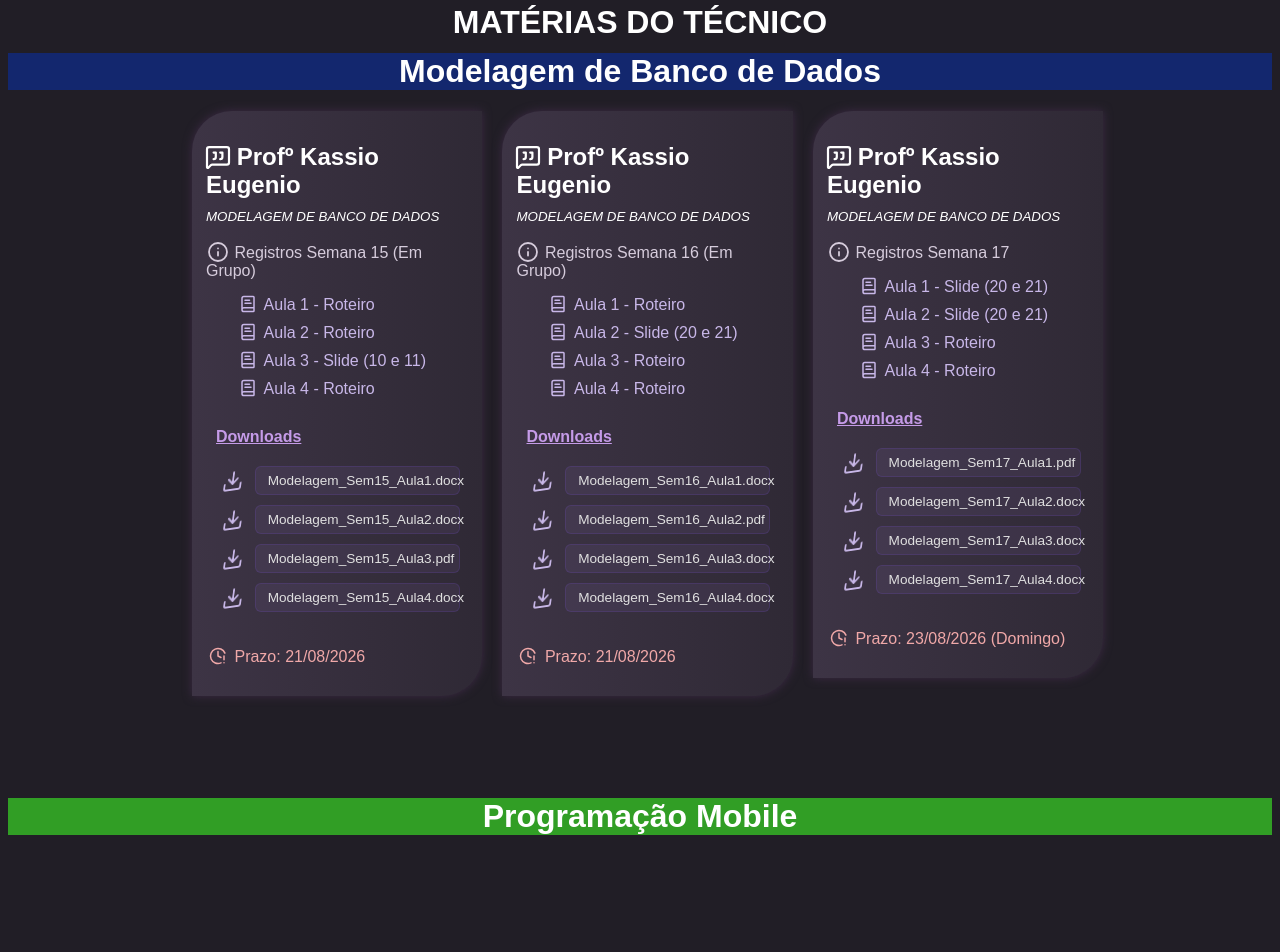
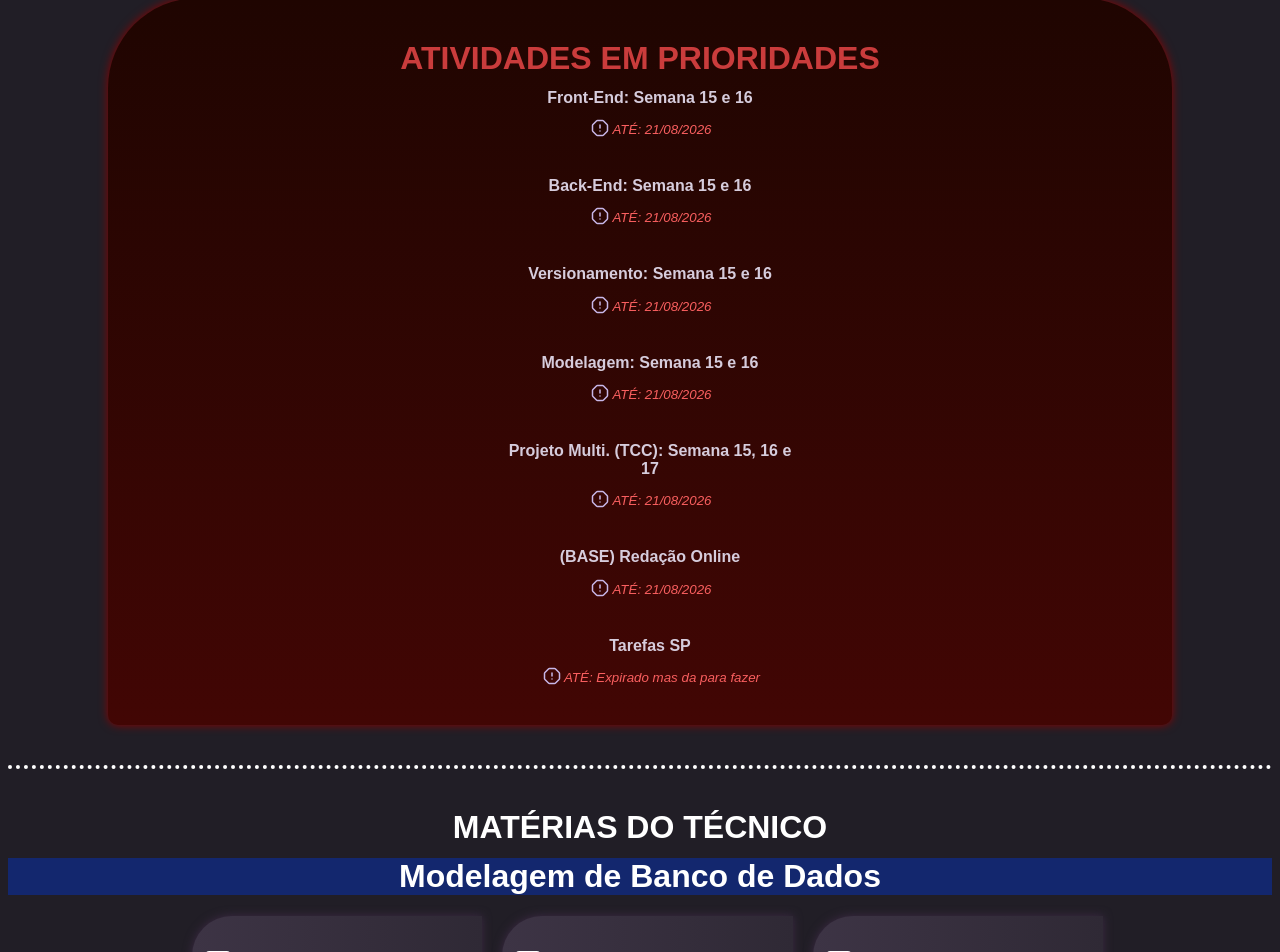
Before and after one commit to danielcanunciato/mural-3ds, a React (Vite) app: page / in a window 1280 px wide. Shown: the part 476-1428 px from the top of the page. Built offline with nearby package versions, Linux system fonts and the light colour scheme.

Commit message:
prioridades e outras atividades

```diff
--- a/src/App.css
+++ b/src/App.css
@@ -98,6 +98,48 @@ body {
   border-bottom: 4px dotted white;
   margin-top: 40px;
   margin-bottom: 40px;
+}
+
+/* PRIORITY */
+.priority-holder {
+  display: flex;
+  flex-direction: column;
+  justify-content: center;
+  align-items: center;
+  margin-top: -20px;
+  width: 80dvw;
+  border-radius: 90px 90px 10px 10px;
+  filter: drop-shadow(0 0 5px darkred);
+  margin-left: auto;
+  margin-right: auto;
+  padding: 20px;
+  text-align: center;
+  background: linear-gradient(rgb(31, 5, 1), rgb(66, 6, 4))
+}
+
+.priority-title {
+  color: rgb(202, 60, 60);
+  margin-bottom: -20px;
+}
+
+.priority-list {
+  list-style-type: none;
+  margin-bottom: -20px;
+}
+
+.priority-list li {
+  margin-bottom: 50px;
+  margin-left: -10px;
+  width: 100%;
+}
+
+.priority-list li p {
+  margin-bottom: -10px;
+}
+
+.priority-list li small p {
+  color: rgb(249, 95, 95);
+  font-style: italic;
 }
 
 /* CARD */
--- a/src/App.jsx
+++ b/src/App.jsx
@@ -7,6 +7,7 @@ import {
   Download,
   Info,
   MessageSquareQuote,
+  OctagonAlert,
 } from "lucide-react";
 import { useEffect, useRef, useState, memo, useCallback, useMemo } from "react";
 
@@ -96,13 +97,13 @@ const subjects_contents = {
     {
       summary: "Entrega da Redação (Físico)",
       items: [],
-      deadline: "??/08/2026",
-      expired: false,
+      deadline: "18/08/2026",
+      expired: true,
     },
     {
       summary: "Apostila",
       items: ["Até a Página 31"],
-      deadline: "30/10/2026",
+      deadline: "30/09/2026",
       expired: false,
     },
     {
@@ -115,7 +116,16 @@ const subjects_contents = {
       expired: true,
     },
   ],
-  matematica: [],
+  matematica: [
+    {
+      summary: "Tarefas",
+      items: [
+        "Tarefa 1: Trigonometria no triângulo retângulo",
+      ],
+      deadline: "05/08/2026",
+      expired: true,
+    },
+  ],
   historia: [
     {
       summary:
@@ -131,6 +141,16 @@ const subjects_contents = {
         files: ["Historia_Seminario_01.jpeg", "Historia_Seminario_02.jpeg"],
       },
       deadline: "28/08/2026 - 04/09/2026",
+      expired: false,
+    },
+
+    {
+      summary:
+        "Tarefas SP",
+      items: [
+        "Tarefa 1: Guerra Fria",
+      ],
+      deadline: "03/09/2026",
       expired: false,
     },
   ],
@@ -262,7 +282,7 @@ const subjects_contents = {
           "TCC_Roteiro_Aula3_SEM17.docx",
         ],
       },
-      deadline: "21/08/2026",
+      deadline: "23/08/2026 (Domingo)",
       expired: false,
     },
     {
@@ -282,7 +302,7 @@ const subjects_contents = {
           "TCC_MaterialDeApoio_SEM18.xlsx",
         ],
       },
-      deadline: "23/08/2026",
+      deadline: "23/08/2026 (Domingo)",
       expired: false,
     },
   ],
@@ -460,6 +480,22 @@ export default function App() {
     return () => window.removeEventListener("scroll", handleScroll);
   }, []);
 
+  const getSortedItems=(subjectKey)=>{
+    const items = subjects_contents[subjectKey] || [];
+
+    return [...items].sort((a,b)=>(a.expired?1:0)-(b.expired?1:0));
+  }
+
+  const prioridades = [
+    ["Front-End: Semana 15 e 16", "21/08/2026"],
+    ["Back-End: Semana 15 e 16", "21/08/2026"],
+    ["Versionamento: Semana 15 e 16", "21/08/2026"],
+    ["Modelagem: Semana 15 e 16", "21/08/2026"],
+    ["Projeto Multi. (TCC): Semana 15, 16 e 17", "21/08/2026"],
+    ["(BASE) Redação Online", "21/08/2026"],
+    ["Tarefas SP", "Expirado mas da para fazer"]
+  ]
+
   return (
     <>
       <style>
@@ -487,7 +523,7 @@ export default function App() {
       </p>
 
       <p style={{ textAlign: "center", fontWeight: "bold" }}>TÉCNICO</p>
-      <div className="jumpto">
+      <div className="jumpto" style={{marginBottom: "30px"}}>
         {[
           "modelagem de banco de dados",
           "programação mobile",
@@ -522,6 +558,22 @@ export default function App() {
 
       <div className="divider"></div>
 
+      <div className="priority-holder">
+        <h1 className="priority-title">ATIVIDADES EM PRIORIDADES</h1>
+        <ul className="priority-list">
+          {
+            prioridades.map((prioridade, k) => (
+              <li>
+                <p><b>{prioridade[0]}</b></p>
+                <small><p><OctagonAlert className="lricon small" />ATÉ: {prioridade[1]}</p></small>
+              </li>
+            ))
+          }
+        </ul>
+      </div>
+
+      <div className="divider"></div>
+
       <h1 className="category-title">MATÉRIAS DO TÉCNICO</h1>
 
       <div className="cards-holder">
@@ -536,7 +588,7 @@ export default function App() {
         </h1>
 
         <section className="section-subject">
-          {subjects_contents["modelagem"].map((item, index) => (
+          {getSortedItems("modelagem").map((item, index) => (
             <Card
               key={index}
               teacher={"Profº Kassio Eugenio"}
@@ -564,7 +616,7 @@ export default function App() {
         </h1>
 
         <section className="section-subject">
-          {subjects_contents["mobile"].map((item, index) => (
+          {getSortedItems("mobile").map((item, index) => (
             <Card
               key={index}
               teacher={"Profº Kassio Eugenio"}
@@ -591,7 +643,7 @@ export default function App() {
         </h1>
 
         <section className="section-subject">
-          {subjects_contents["ia"].map((item, index) => (
+          {getSortedItems("ia").map((item, index) => (
             <Card
               key={index}
               teacher={"Profº Rogério Rocha"}
@@ -619,7 +671,7 @@ export default function App() {
         </h1>
 
         <section className="section-subject">
-          {subjects_contents["tcc"].map((item, index) => (
+          {getSortedItems("tcc").map((item, index) => (
             <Card
               key={index}
               teacher={"Profº Rogério Rocha"}
@@ -647,7 +699,7 @@ export default function App() {
         </h1>
 
         <section className="section-subject">
-          {subjects_contents["frontend"].map((item, index) => (
+          {getSortedItems("frontend").map((item, index) => (
             <Card
               key={index}
               teacher={"Profº João Yokada"}
@@ -675,7 +727,7 @@ export default function App() {
         </h1>
 
         <section className="section-subject">
-          {subjects_contents["backend"].map((item, index) => (
+          {getSortedItems("backend").map((item, index) => (
             <Card
               key={index}
               teacher={"Profº João Yokada"}
@@ -703,7 +755,7 @@ export default function App() {
         </h1>
 
         <section className="section-subject">
-          {subjects_contents["versionamento"].map((item, index) => (
+          {getSortedItems("versionamento").map((item, index) => (
             <Card
               key={index}
               teacher={"Profº João Yokada"}
@@ -737,7 +789,7 @@ export default function App() {
         </h1>
 
         <section className="section-subject">
-          {subjects_contents["portugues"].map((item, index) => (
+          {getSortedItems("portugues").map((item, index) => (
             <Card
               key={index}
               teacher={"Profª Maria Madalena"}
@@ -764,7 +816,7 @@ export default function App() {
         </h1>
 
         <section className="section-subject">
-          {subjects_contents["matematica"].map((item, index) => (
+          {getSortedItems("matematica").map((item, index) => (
             <Card
               key={index}
               teacher={"Profº Jakson Aparecido"}
@@ -791,7 +843,7 @@ export default function App() {
         </h1>
 
         <section className="section-subject">
-          {subjects_contents["historia"].map((item, index) => (
+          {getSortedItems("historia").map((item, index) => (
             <Card
               key={index}
               teacher={"Profª Cláudia Lopes"}
```
